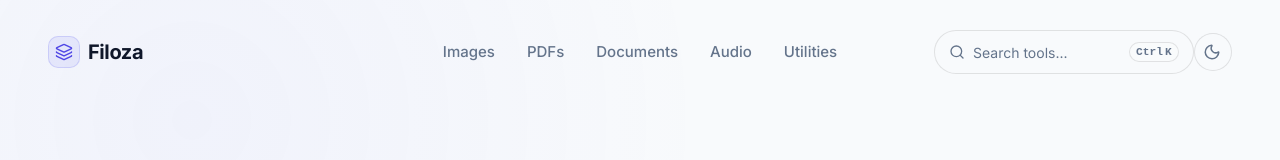
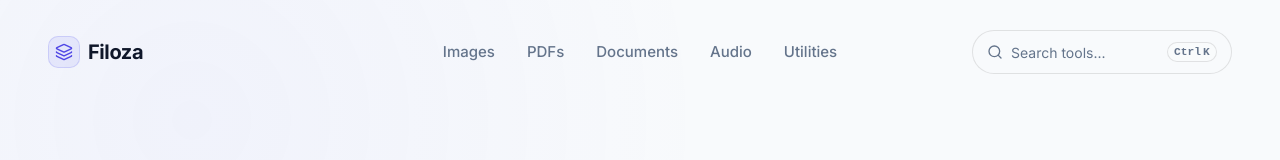
Before and after one commit to beswinjoe/ILoveIMG, a Next.js app: page / in a window 1280 px wide. Shown: the top 160 px of the page. Built offline with nearby package versions, Linux system fonts and the light colour scheme.

Commit message:
Remove dark mode and related components

```diff
--- a/src/app/globals.css
+++ b/src/app/globals.css
@@ -37,26 +37,6 @@
 
   --font-sans: 'Inter', sans-serif;
   --glass-blur: blur(12px);
-}
-
-[data-theme='dark'] {
-  --background: #090a10;
-  --foreground: #f8fafc;
-
-  --surface: rgba(15, 23, 42, 0.45);
-  --surface-hover: rgba(30, 41, 59, 0.55);
-  --border: rgba(255, 255, 255, 0.1);
-
-  --primary: #6366f1;
-  --primary-hover: #4f46e5;
-
-  --secondary: #38bdf8;
-  --secondary-hover: #0ea5e9;
-
-  --muted: #94a3b8;
-  --muted-foreground: #cbd5e1;
-
-  --shadow-glass: 0 20px 60px -10px rgba(0, 0, 0, 0.3), inset 0 1px 0 rgba(255, 255, 255, 0.15);
 }
 
 :root {
@@ -101,11 +81,7 @@ body::before {
   transition: background-image 0.3s ease;
 }
 
-[data-theme='dark'] body::before {
-  background-image:
-    radial-gradient(circle at 15% 15%, rgba(99, 102, 241, 0.04) 0%, transparent 45%),
-    radial-gradient(circle at 85% 85%, rgba(56, 189, 248, 0.04) 0%, transparent 45%);
-}
+
 
 * {
   box-sizing: border-box;
@@ -469,17 +445,3 @@ h1, h2, h3, h4, h5, h6 {
   text-align: center;
   color: var(--muted);
 }
-
-/* =======================================================================
-   DARK MODE TOOL CARD ALIGNMENT FIX
-   Ensures consistent geometry and internal alignment specifically for dark mode.
-   ======================================================================= */
-[data-theme='dark'] .category-grid .glass-card {
-  height: 100%;
-  display: flex;
-  flex-direction: column;
-}
-
-[data-theme='dark'] .category-grid .glass-card > p {
-  flex-grow: 1;
-}
--- a/src/app/layout.tsx
+++ b/src/app/layout.tsx
@@ -1,7 +1,6 @@
 import type { Metadata } from "next";
 import Navbar from "@/components/Navbar";
 import Footer from "@/components/Footer";
-import { ThemeProvider } from "@/components/ThemeProvider";
 import "./globals.css";
 
 export const metadata: Metadata = {
@@ -20,11 +19,9 @@ export default function RootLayout({
   return (
     <html lang="en" suppressHydrationWarning>
       <body suppressHydrationWarning>
-        <ThemeProvider attribute="data-theme" defaultTheme="system" enableSystem>
-          <Navbar />
-          <main style={{ flex: 1 }}>{children}</main>
-          <Footer />
-        </ThemeProvider>
+        <Navbar />
+        <main style={{ flex: 1 }}>{children}</main>
+        <Footer />
       </body>
     </html>
   );
--- a/src/app/robots.ts
+++ b/src/app/robots.ts
@@ -7,6 +7,6 @@ export default function robots(): MetadataRoute.Robots {
       allow: '/',
       disallow: ['/api/'],
     },
-    sitemap: 'https://fileefloww.vercel.app/sitemap.xml',
+    sitemap: 'https://filoza.vercel.app/sitemap.xml',
   }
 }
--- a/src/app/sitemap.ts
+++ b/src/app/sitemap.ts
@@ -2,7 +2,7 @@ import { MetadataRoute } from 'next'
 import { toolsData } from '@/lib/tools'
 
 export default function sitemap(): MetadataRoute.Sitemap {
-  const baseUrl = 'https://fileefloww.vercel.app'
+  const baseUrl = 'https://filoza.vercel.app'
 
   const staticRoutes = [
     '',
--- a/src/components/Navbar.tsx
+++ b/src/components/Navbar.tsx
@@ -4,7 +4,6 @@ import React, { useState } from 'react';
 import Link from 'next/link';
 import { Layers, Menu, X } from 'lucide-react';
 import { CommandPalette } from './CommandPalette';
-import { ThemeToggle } from './ThemeToggle';
 import { usePathname } from 'next/navigation';
 
 export default function Navbar() {
@@ -84,12 +83,10 @@ export default function Navbar() {
           {/* RIGHT: Search + Theme (Desktop) */}
           <div className="hidden md:flex items-center gap-3" style={{ justifySelf: 'end' }}>
             <CommandPalette />
-            <ThemeToggle />
           </div>
 
           {/* Mobile Right Side */}
           <div className="flex md:hidden items-center gap-2" style={{ justifySelf: 'end' }}>
-            <ThemeToggle />
             <button
               className="flex items-center justify-center mobile-menu-btn"
               style={{ padding: '0.5rem', color: 'var(--foreground)', background: 'transparent', border: 'none', cursor: 'pointer', borderRadius: '50%' }}
--- a/src/components/ThemeProvider.tsx
+++ /dev/null
@@ -1,8 +0,0 @@
-"use client";
-
-import * as React from "react";
-import { ThemeProvider as NextThemesProvider } from "next-themes";
-
-export function ThemeProvider({ children, ...props }: React.ComponentProps<typeof NextThemesProvider>) {
-  return <NextThemesProvider {...props}>{children}</NextThemesProvider>;
-}
--- a/src/components/ThemeToggle.tsx
+++ /dev/null
@@ -1,45 +0,0 @@
-"use client";
-
-import React, { useEffect, useState } from "react";
-import { useTheme } from "next-themes";
-import { Sun, Moon } from "lucide-react";
-
-export function ThemeToggle() {
-  const [mounted, setMounted] = useState(false);
-  const { theme, setTheme } = useTheme();
-
-  // useEffect only runs on the client, so now we can safely show the UI
-  useEffect(() => {
-    // eslint-disable-next-line react-hooks/set-state-in-effect
-    setMounted(true);
-  }, []);
-
-  return (
-    <button
-      onClick={() => setTheme(theme === "dark" ? "light" : "dark")}
-      title="Toggle theme"
-      style={{
-        display: 'flex', alignItems: 'center', justifyItems: 'center',
-        padding: '0.5rem',
-        borderRadius: '50%',
-        backgroundColor: 'rgba(255,255,255,0.05)',
-        border: '1px solid var(--border)',
-        color: 'var(--muted)',
-        cursor: 'pointer',
-        transition: 'all 0.2s ease',
-        width: '38px', height: '38px',
-        opacity: mounted ? 1 : 0 // prevent layout shift on hydration by keeping width constant but hiding it until mounted
-      }}
-      onMouseOver={(e) => {
-        e.currentTarget.style.backgroundColor = 'var(--surface-hover)';
-        e.currentTarget.style.color = 'var(--foreground)';
-      }}
-      onMouseOut={(e) => {
-        e.currentTarget.style.backgroundColor = 'rgba(255,255,255,0.05)';
-        e.currentTarget.style.color = 'var(--muted)';
-      }}
-    >
-      {mounted && theme === "dark" ? <Sun size={18} /> : <Moon size={18} />}
-    </button>
-  );
-}
```
